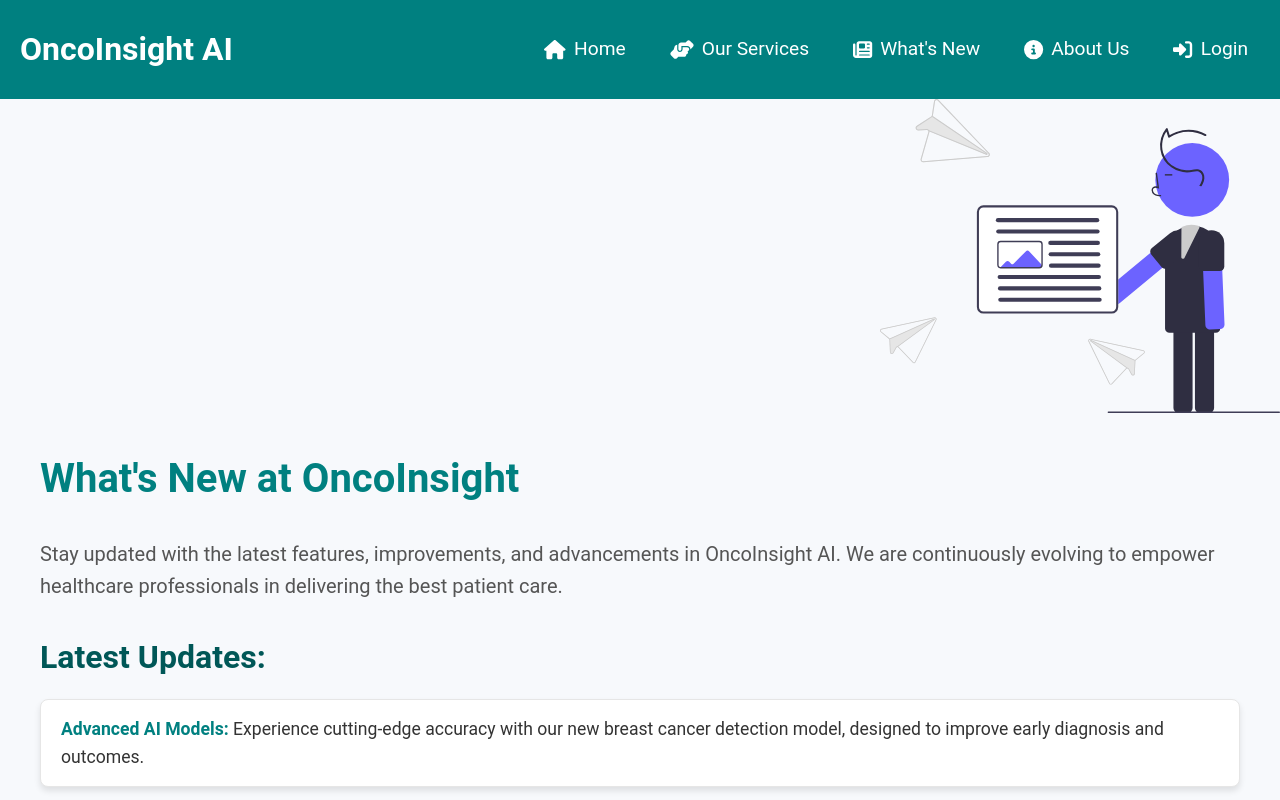
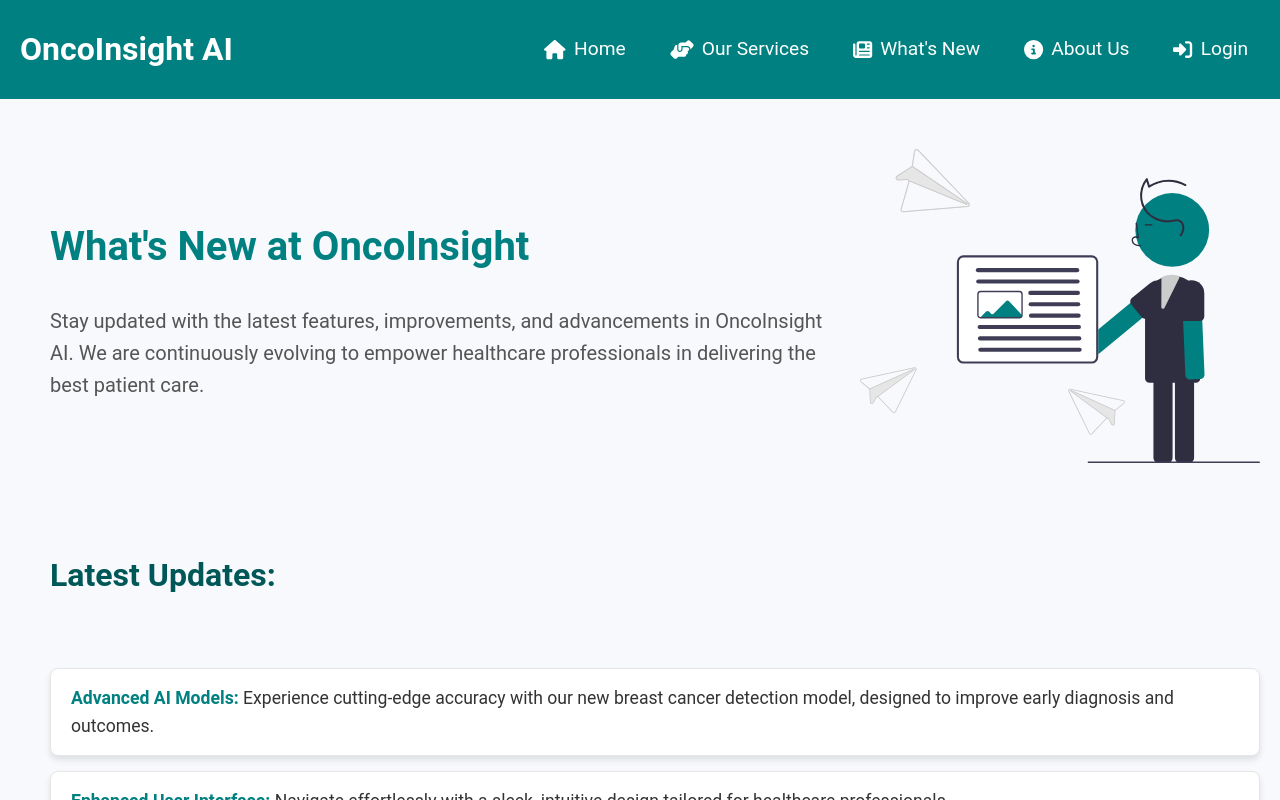
Before and after one commit to MatchaStrawberryWeb/OncoInsight, a React (Create React App) app: page /whats-new in a window 1280 px wide. Shown: the top 800 px of the page. Built offline with nearby package versions, Linux system fonts and the light colour scheme.

Commit message:
Your commit message

```diff
--- a/src/css/AboutUs.css
+++ b/src/css/AboutUs.css
@@ -23,6 +23,10 @@
     font-size: 1.25rem;
     margin-bottom: 20px;
     color: var(--secondary-text);
+  }
+
+  .content h2 {
+    color: #008080;
   }
 
   .divider {
--- a/src/css/HomePage.css
+++ b/src/css/HomePage.css
@@ -42,7 +42,7 @@
 .hero-section h1 {
   font-size: 3rem;
   margin-bottom: 20px;
-  color: #333333;
+  color: #005757;
 }
 
 .hero-section p {
@@ -60,13 +60,14 @@
 .features-section h2 {
   font-size: 2.5rem;
   margin-bottom: 20px;
+  color: #005757;
 }
 
 .features {
   display: flex;
-  justify-content: space-around;
-  gap: 10px;
-  flex-wrap: wrap; /* Ensure responsiveness */
+  justify-content: space-between; /* Add space between features */
+  gap: 20px; /* Add spacing between feature boxes */
+  flex-wrap: nowrap; /* Prevent wrapping */
 }
 
 .feature {
@@ -74,13 +75,14 @@
   padding: 20px;
   border-radius: 8px;
   box-shadow: 0 4px 6px rgba(0, 0, 0, 0.1);
-  width: 30%;
+  width: 30%; /* Ensure all features have equal width */
   text-align: center;
 }
 
 .feature h3 {
   font-size: 1.5rem;
   margin-bottom: 15px;
+  color: #008080;
 }
 
 .feature p {
--- a/src/css/OurServices.css
+++ b/src/css/OurServices.css
@@ -51,7 +51,7 @@
 
 .intro-heading {
   font-size: 2.5rem;
-  color: var(--primary-text);
+  color: #008080;
 }
 
 .intro-text {
@@ -84,7 +84,7 @@
 
 .features-heading {
   font-size: 2.5rem;
-  color: var(--primary-text);
+  color: #005757;
   margin-bottom: 20px;
 }
 
@@ -118,7 +118,7 @@
 .feature-card h3 {
   font-size: 1.5rem;
   margin-bottom: 10px;
-  color: var(--primary-text);
+  color: #008080;
 }
 
 .feature-card p {
@@ -139,11 +139,16 @@
   text-align: center;
   font-size: 2.5rem;
   margin-bottom: 20px;
+  color: #005757;
 }
 
 .insights-list {
   list-style: none;
   padding: 0;
+}
+
+.insights-list li strong {
+  color: #008080;
 }
 
 .insights-list li {
--- a/src/css/WhatsNew.css
+++ b/src/css/WhatsNew.css
@@ -8,11 +8,14 @@
 }
 
 /* Container */
-.whats-new-container {
-  max-width: 1200px;
-  margin: 0 auto;
-  padding: 0px 20px;
-  text-align: left; /* Align content to the left */
+.whats-new-content {
+  display: flex;
+  align-items: center;
+  justify-content: space-between;
+  gap: 20px;
+  margin-bottom: 30px;
+  padding: 50px 20px;
+  padding-left: 50px; /* Added left padding */
 }
 
 /* Headings */
@@ -25,6 +28,7 @@
   font-size: 2rem;
   margin-bottom: 1px;
   color: #005757;
+  padding-left: 50px;
 }
 
 /* Introduction Section */
@@ -33,12 +37,14 @@
   color: #555555;
   margin-bottom: 30px;
   line-height: 1.6;
+
 }
 
 /* Updates List */
 .updates-list {
   list-style-type: none;
-  padding: 0;
+  padding: 50px 20px;
+  padding-left: 50px; /* Added left padding */
   text-align: left;
 }
 
@@ -94,11 +100,12 @@
 }
 
 .news-icon {
-  text-align: right; /* Align the SVG to the right */
+  text-align: right;
 }
 
 .news-icon img {
-  width: 400px; /* Make the SVG bigger */
+  flex-shrink: 0;
+  max-width: 400px;
   height: auto;
 }
 
--- a/src/publicView/WhatsNew.js
+++ b/src/publicView/WhatsNew.js
@@ -9,16 +9,18 @@
     <div className="whats-new-page">
       <Header /> {/* Reuse Header component */}
 
-       {/* Displaying the news.svg image */}
-       <div className="news-icon">
-          <img src={newsSvg} alt="News updates" width={120} height={120} />
-        </div>
-
+      <div className="whats-new-content">
         <div className="whats-new-container">
           <h1 className="whats-new-heading">What's New at OncoInsight</h1>
           <p className="whats-new-intro">
             Stay updated with the latest features, improvements, and advancements in OncoInsight AI. We are continuously evolving to empower healthcare professionals in delivering the best patient care.
           </p>
+        </div>
+
+        <div className="news-icon">
+          <img src={newsSvg} alt="News updates" />
+        </div>
+      </div>
 
       <section className="updates-section">
         <h2 className="updates-heading">Latest Updates:</h2>
@@ -45,7 +47,6 @@
         </p>
         <button className="cta-button">Contact Us</button>
       </section>
-      </div>
 
       <Footer /> {/* Reuse Footer component */}
     </div>
```
Also changed, not shown: src/assets/news.svg. Lines whose indentation alone changed are shown as unchanged.
